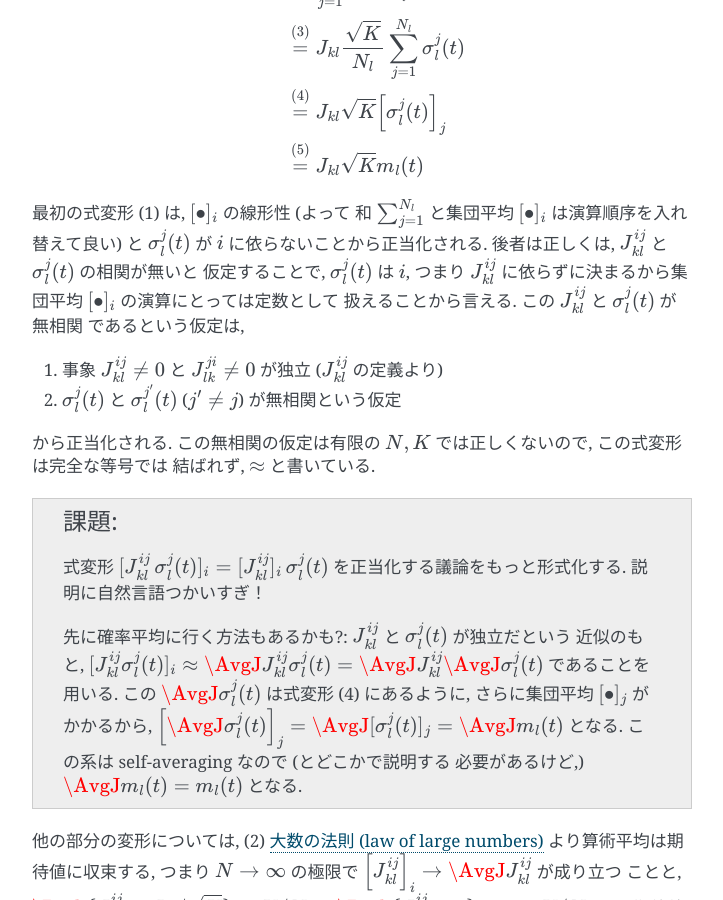
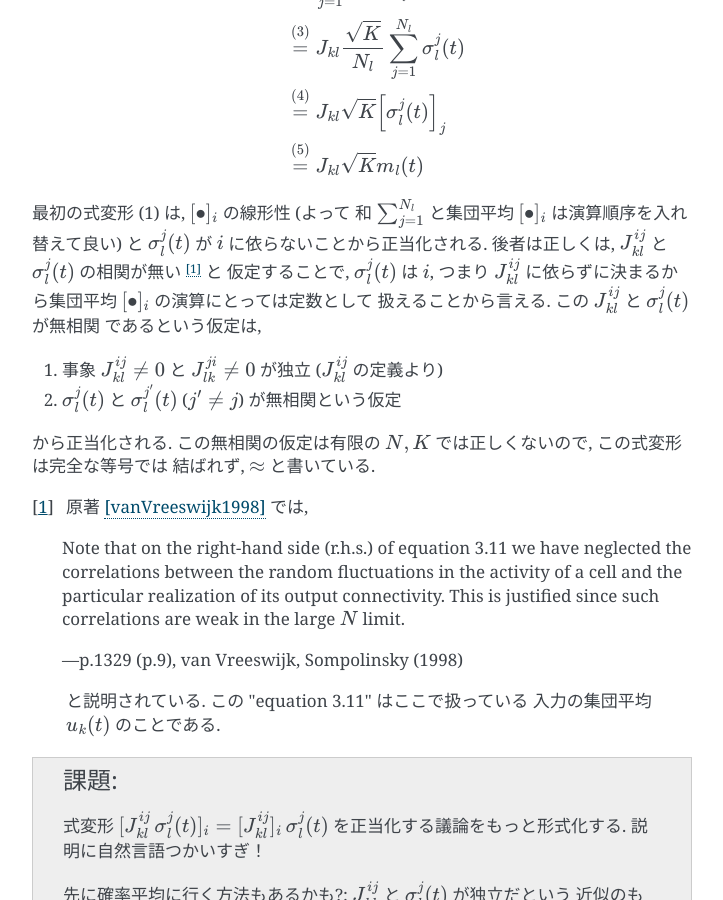
Before and after one commit to tkf/balance-tutorial-ja, a Sphinx documentation site: the page built from source/binary_network/fluctuations_of_input.rst, in a window 1280 px wide and 900 px high, scrolled down 899 px. Shown: the whole window, without its empty margins (388-1111 px from the left). Built offline with Sphinx 7.4.7, drawn with Linux system fonts in a browser that asks for light colours; formulas are drawn with MathJax 3.

Commit message:
原著 [vanVreeswijk1998]_ を引用

```diff
--- a/source/binary_network/fluctuations_of_input.rst
+++ b/source/binary_network/fluctuations_of_input.rst
@@ -88,7 +88,7 @@ i
 最初の式変形 (1) は, :math:`[ \bullet ]_i` の線形性 (よって
 和 :math:`\sum_{j=1}^{N_l}` と集団平均 :math:`[ \bullet ]_i` は演算順序を入れ
 替えて良い) と :math:`\sigma_l^j(t)` が :math:`i` に依らないことから正当化される.
-後者は正しくは, :math:`J_{kl}^{ij}` と :math:`\sigma_l^j(t)` の相関が無いと
+後者は正しくは, :math:`J_{kl}^{ij}` と :math:`\sigma_l^j(t)` の相関が無い [#]_ と
 仮定することで, :math:`\sigma_l^j(t)` は :math:`i`, つまり :math:`J_{kl}^{ij}`
 に依らずに決まるから集団平均 :math:`[ \bullet ]_i` の演算にとっては定数として
 扱えることから言える. この :math:`J_{kl}^{ij}` と :math:`\sigma_l^j(t)` が無相関
@@ -102,6 +102,20 @@ i
 から正当化される.
 この無相関の仮定は有限の :math:`N, K` では正しくないので, この式変形は完全な等号では
 結ばれず, :math:`\approx` と書いている.
+
+.. [#] 原著 [vanVreeswijk1998]_ では,
+
+         Note that on the right-hand side (r.h.s.) of equation 3.11 we
+         have neglected the correlations between the random
+         fluctuations in the activity of a cell and the particular
+         realization of its output connectivity.  This is justified
+         since such correlations are weak in the large :math:`N`
+         limit.
+
+         --- p.1329 (p.9), van Vreeswijk, Sompolinsky (1998)
+
+   と説明されている.  この "equation 3.11" はここで扱っている
+   入力の集団平均 :math:`u_k(t)` のことである.
 
 .. todo:: 式変形 :math:`[J_{kl}^{ij} \, \sigma_l^j(t)]_i
    = [J_{kl}^{ij}]_i \, \sigma_l^j(t)` を正当化する議論をもっと形式化する.
```
